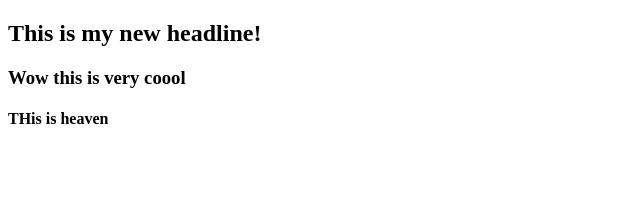
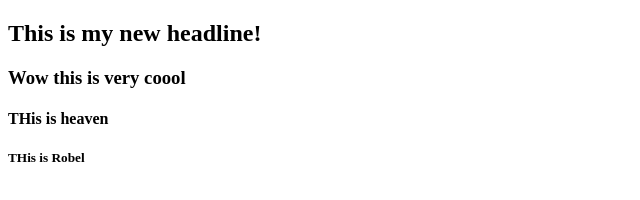
Before and after one commit to robi15/robel, a plain HTML site: page index.html in a window 1280 px wide. Shown: the full height of the page, 0-640 px from the left. Drawn offline with Linux system fonts and the light colour scheme.

Commit message:
this is my latest

```diff
--- a/index.html
+++ b/index.html
@@ -8,5 +8,6 @@
 	<h2>This is my new headline!</h2>
 	<h3>Wow this is very coool</h3>
 	<h4>THis is heaven</h4>
+	 <h5>THis is Robel</h5>
 </body>
 </html>
```
